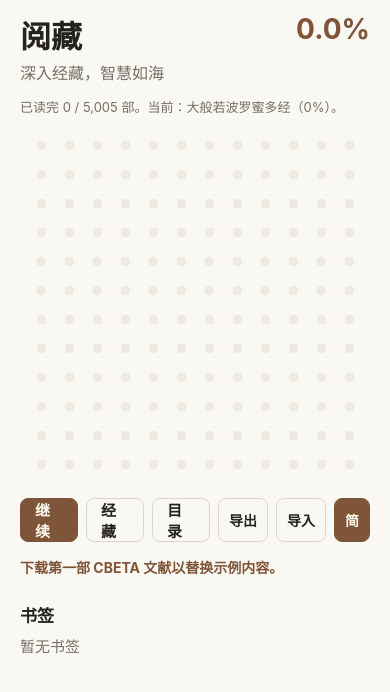
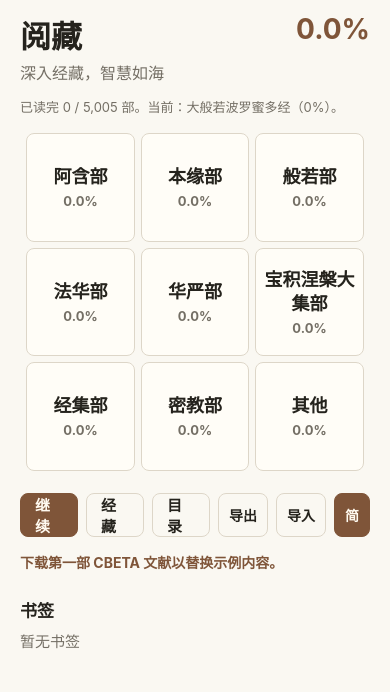
Before and after one commit to XipanXiao/sutrareader, a React Native app: screen / in a window 390 px wide. Shown: the top 692 px of the page. Built offline with nearby package versions, Linux system fonts and the light colour scheme; what expo-file-system, opencc-js would draw is missing.

Commit message:
Add hierarchical progress map

```diff
--- a/App.tsx
+++ b/App.tsx
@@ -40,7 +40,7 @@ import {
   SutraWork,
 } from "./src/types";
 
-type Screen = "home" | "library" | "outline" | "reader";
+type Screen = "home" | "category" | "library" | "outline" | "reader";
 type Theme = typeof lightTheme;
 type ChineseScript = "simplified" | "traditional";
 type ReaderTextItem = {
@@ -56,7 +56,16 @@ type GlobalProgressSegment = {
   order: number;
   startIndex: number;
   endIndex: number;
+  workIndices?: number[];
   label: string;
+  categoryId: string;
+  categoryLabel: string;
+};
+type GlobalProgressCategoryGroup = {
+  id: string;
+  categoryId: string;
+  label: string;
+  segments: GlobalProgressSegment[];
 };
 
 const makeId = () => `${Date.now()}-${Math.random().toString(16).slice(2)}`;
@@ -92,6 +101,8 @@ function SutraReaderApp() {
   const [loadingMessage, setLoadingMessage] = useState<string>();
   const [readerOpenKey, setReaderOpenKey] = useState(0);
   const [chineseScript, setChineseScript] = useState<ChineseScript>("simplified");
+  const [selectedCategory, setSelectedCategory] =
+    useState<GlobalProgressCategoryGroup>();
 
   const workRanges = readerState.readRanges.filter(
     (range) => range.workId === currentWork.id,
@@ -401,7 +412,26 @@ function SutraReaderApp() {
               ? openBookmark(latestBookmark)
               : openReaderAt(readerState.lastPosition ?? currentPosition)
           }
-          onOpenGlobalSegment={(segment) =>
+          onOpenCategory={(category) => {
+            setSelectedCategory(category);
+            setScreen("category");
+          }}
+          onOpenBookmark={openBookmark}
+          onDeleteBookmark={deleteBookmark}
+          onExportProgress={exportProgress}
+          onImportProgress={importProgress}
+          onToggleChineseScript={toggleChineseScript}
+          onLoadDefault={() => openCatalogItem(defaultCatalogItem)}
+        />
+      ) : null}
+      {screen === "category" && selectedCategory ? (
+        <CategoryProgressScreen
+          theme={theme}
+          category={selectedCategory}
+          globalProgress={globalProgress}
+          readerState={readerState}
+          onBack={() => setScreen("home")}
+          onOpenSegment={(segment) =>
             readerState.completionAnchor &&
             isWorkInGlobalSegment(readerState.completionAnchor.workId, segment)
               ? openBookmark(readerState.completionAnchor)
@@ -413,12 +443,6 @@ function SutraReaderApp() {
                   setLoadingMessage,
                 )
           }
-          onOpenBookmark={openBookmark}
-          onDeleteBookmark={deleteBookmark}
-          onExportProgress={exportProgress}
-          onImportProgress={importProgress}
-          onToggleChineseScript={toggleChineseScript}
-          onLoadDefault={() => openCatalogItem(defaultCatalogItem)}
         />
       ) : null}
       {screen === "library" ? (
@@ -502,7 +526,7 @@ function HomeScreen({
   onOpenLibrary,
   onOpenOutline,
   onContinue,
-  onOpenGlobalSegment,
+  onOpenCategory,
   onOpenBookmark,
   onDeleteBookmark,
   onExportProgress,
@@ -520,7 +544,7 @@ function HomeScreen({
   onOpenLibrary: () => void;
   onOpenOutline: () => void;
   onContinue: () => void;
-  onOpenGlobalSegment: (segment: GlobalProgressSegment) => void;
+  onOpenCategory: (category: GlobalProgressCategoryGroup) => void;
   onOpenBookmark: (bookmark: Bookmark) => void;
   onDeleteBookmark: (bookmark: Bookmark) => void;
   onExportProgress: () => void;
@@ -536,6 +560,7 @@ function HomeScreen({
   const visibleBookmarks = readerState.completionAnchor
     ? [readerState.completionAnchor, ...activeBookmarks]
     : activeBookmarks;
+  const progressGroups = groupGlobalProgressSegments(globalSegments);
 
   return (
     <ScrollView
@@ -561,17 +586,17 @@ function HomeScreen({
         {Math.round(currentWorkProgress * 100)}%）。
       </Text>
 
-      <View style={styles.mapGrid}>
-        {globalSegments.map((segment) => (
-          <ProgressDot
-            key={segment.id}
+      <View style={styles.mapGroups}>
+        {progressGroups.map((group) => (
+          <CategoryProgressCard
+            key={group.id}
             theme={theme}
-            fraction={globalSegmentFraction(segment, globalProgress.workFractions)}
+            category={group}
+            fraction={categoryProgressFraction(group, globalProgress.workFractions)}
             bookmarked={visibleBookmarks.some((bookmark) =>
-              isWorkInGlobalSegment(bookmark.workId, segment),
+              isWorkInCategory(bookmark.workId, group.categoryId),
             )}
-            label={segment.label}
-            onPress={() => onOpenGlobalSegment(segment)}
+            onPress={() => onOpenCategory(group)}
           />
         ))}
       </View>
@@ -640,6 +665,113 @@ function HomeScreen({
         </Text>
       ) : null}
     </ScrollView>
+  );
+}
+
+function CategoryProgressCard({
+  theme,
+  category,
+  fraction,
+  bookmarked,
+  onPress,
+}: {
+  theme: Theme;
+  category: GlobalProgressCategoryGroup;
+  fraction: number;
+  bookmarked: boolean;
+  onPress: () => void;
+}) {
+  const complete = fraction >= completedThreshold;
+  return (
+    <Pressable
+      accessibilityRole="button"
+      accessibilityLabel={`${category.label}，已读 ${Math.round(fraction * 100)}%`}
+      onPress={onPress}
+      style={[
+        styles.categoryCard,
+        {
+          backgroundColor: theme.input,
+          borderColor: bookmarked ? theme.accent : theme.border,
+        },
+      ]}
+    >
+      <View
+        style={[
+          styles.categoryCardFill,
+          {
+            backgroundColor: complete ? theme.complete : theme.partial,
+            width: `${Math.round(fraction * 100)}%`,
+          },
+        ]}
+      />
+      <Text style={[styles.categoryCardTitle, { color: theme.text }]} numberOfLines={2}>
+        {category.label}
+      </Text>
+      <Text style={[styles.categoryCardMeta, { color: theme.muted }]}>
+        {formatPercent(fraction)}
+      </Text>
+    </Pressable>
+  );
+}
+
+function CategoryProgressScreen({
+  theme,
+  category,
+  globalProgress,
+  readerState,
+  onBack,
+  onOpenSegment,
+}: {
+  theme: Theme;
+  category: GlobalProgressCategoryGroup;
+  globalProgress: ReturnType<typeof calculateGlobalProgress>;
+  readerState: ReaderState;
+  onBack: () => void;
+  onOpenSegment: (segment: GlobalProgressSegment) => void;
+}) {
+  const segments = useMemo(() => createCategoryDetailSegments(category), [category]);
+  const fraction = categoryProgressFraction(category, globalProgress.workFractions);
+  const visibleBookmarks = readerState.bookmarks.filter(
+    (bookmark) =>
+      !bookmark.isCompletionAnchor &&
+      (globalProgress.workFractions[bookmark.workId] ?? 0) < completedThreshold,
+  );
+
+  return (
+    <View style={styles.screen}>
+      <TopBar theme={theme} title={category.label} onBack={onBack} />
+      <Text style={[styles.categoryDetailMeta, { color: theme.muted }]}>
+        已读 {formatPercent(fraction)} · {categoryWorkIndices(category.categoryId).length} 部
+      </Text>
+      <View style={[styles.categoryDetailBar, { backgroundColor: theme.dot }]}>
+        <View
+          style={[
+            styles.categoryDetailBarFill,
+            {
+              backgroundColor: fraction >= completedThreshold ? theme.complete : theme.accent,
+              width: `${Math.round(fraction * 100)}%`,
+            },
+          ]}
+        />
+      </View>
+      <ScrollView
+        contentContainerStyle={styles.categoryDotMap}
+        showsVerticalScrollIndicator={false}
+      >
+        {segments.map((segment) => (
+          <ProgressDot
+            key={segment.id}
+            theme={theme}
+            fraction={globalSegmentFraction(segment, globalProgress.workFractions)}
+            bookmarked={visibleBookmarks.some((bookmark) =>
+              isWorkInGlobalSegment(bookmark.workId, segment),
+            )}
+            label={segment.label}
+            onPress={() => onOpenSegment(segment)}
+          />
+        ))}
+      </ScrollView>
+    </View>
   );
 }
 
@@ -1693,6 +1825,10 @@ function createGlobalProgressSegments(segmentCount: number): GlobalProgressSegme
     const endIndex = Math.floor((cbetaCatalog.length * (index + 1)) / segmentCount);
     const first = cbetaCatalog[startIndex];
     const last = cbetaCatalog[Math.max(startIndex, endIndex - 1)];
+    const categoryItem =
+      cbetaCatalog[Math.floor((startIndex + Math.max(startIndex, endIndex - 1)) / 2)] ??
+      first;
+    const category = categoryForCatalogItem(categoryItem);
 
     return {
       id: `global-${index}`,
@@ -1702,8 +1838,136 @@ function createGlobalProgressSegments(segmentCount: number): GlobalProgressSegme
       label: `${first?.canonTitle ?? "CBETA"} ${first?.sourceId ?? ""} - ${
         last?.sourceId ?? ""
       }`,
+      categoryId: category.id,
+      categoryLabel: category.label,
     };
   });
+}
+
+function groupGlobalProgressSegments(
+  segments: GlobalProgressSegment[],
+): GlobalProgressCategoryGroup[] {
+  const groupsByCategory = new Map<string, GlobalProgressCategoryGroup>();
+
+  for (const segment of segments) {
+    const current = groupsByCategory.get(segment.categoryId);
+    if (current) {
+      current.segments.push(segment);
+    } else {
+      groupsByCategory.set(segment.categoryId, {
+        id: segment.categoryId,
+        categoryId: segment.categoryId,
+        label: segment.categoryLabel,
+        segments: [segment],
+      });
+    }
+  }
+
+  return [...groupsByCategory.values()].sort(
+    (left, right) =>
+      categoryDisplayOrder(left.categoryId) - categoryDisplayOrder(right.categoryId),
+  );
+}
+
+const categoryOrder = [
+  "T-阿含部",
+  "T-本缘部",
+  "T-般若部",
+  "T-法华部",
+  "T-华严部",
+  "T-宝积涅槃大集部",
+  "T-经集部",
+  "T-密教部",
+  "other",
+];
+
+function categoryDisplayOrder(categoryId: string) {
+  const index = categoryOrder.indexOf(categoryId);
+  return index >= 0 ? index : categoryOrder.length;
+}
+
+function categoryWorkIndices(categoryId: string) {
+  return cbetaCatalog
+    .map((item, index) => ({ item, index }))
+    .filter(({ item }) => categoryForCatalogItem(item).id === categoryId)
+    .map(({ index }) => index);
+}
+
+function isWorkInCategory(workId: string, categoryId: string) {
+  const index = catalogIndexById.get(workId);
+  return index !== undefined && categoryForCatalogItem(cbetaCatalog[index]).id === categoryId;
+}
+
+function categoryProgressFraction(
+  category: GlobalProgressCategoryGroup,
+  workFractions: Record<string, number>,
+) {
+  const indices = categoryWorkIndices(category.categoryId);
+  if (indices.length === 0) {
+    return 0;
+  }
+
+  const total = indices.reduce(
+    (sum, index) => sum + (workFractions[cbetaCatalog[index]?.id ?? ""] ?? 0),
+    0,
+  );
+  return total / indices.length;
+}
+
+function createCategoryDetailSegments(category: GlobalProgressCategoryGroup) {
+  const workIndices = categoryWorkIndices(category.categoryId);
+  const segmentCount = Math.min(workIndices.length, 96);
+  if (segmentCount === 0) {
+    return [];
+  }
+
+  return Array.from({ length: segmentCount }, (_, index) => {
+    const start = Math.floor((workIndices.length * index) / segmentCount);
+    const end = Math.max(start + 1, Math.floor((workIndices.length * (index + 1)) / segmentCount));
+    const segmentIndices = workIndices.slice(start, end);
+    const first = cbetaCatalog[segmentIndices[0]];
+    const last = cbetaCatalog[segmentIndices[segmentIndices.length - 1]];
+
+    return {
+      id: `${category.id}-detail-${index}`,
+      order: index,
+      startIndex: segmentIndices[0],
+      endIndex: (segmentIndices[segmentIndices.length - 1] ?? segmentIndices[0]) + 1,
+      workIndices: segmentIndices,
+      label: `${category.label} ${first?.sourceId ?? ""} - ${last?.sourceId ?? ""}`,
+      categoryId: category.categoryId,
+      categoryLabel: category.label,
+    };
+  });
+}
+
+const taishoCategoryRanges = [
+  [1, 151, "阿含部"],
+  [152, 219, "本缘部"],
+  [220, 261, "般若部"],
+  [262, 277, "法华部"],
+  [278, 309, "华严部"],
+  [310, 424, "宝积涅槃大集部"],
+  [425, 847, "经集部"],
+  [848, 1420, "密教部"],
+] as const;
+
+function categoryForCatalogItem(item?: CbetaCatalogItem) {
+  if (!item) {
+    return { id: "unknown", label: "CBETA" };
+  }
+
+  if (item.canon === "T") {
+    const number = Number.parseInt(item.number, 10);
+    const range = taishoCategoryRanges.find(
+      ([start, end]) => number >= start && number <= end,
+    );
+    if (range) {
+      return { id: `T-${range[2]}`, label: range[2] };
+    }
+  }
+
+  return { id: "other", label: "其他" };
 }
 
 function calculateGlobalProgress(readRanges: ReaderState["readRanges"]) {
@@ -1816,7 +2080,7 @@ function globalSegmentFraction(
   segment: GlobalProgressSegment,
   workFractions: Record<string, number>,
 ) {
-  const items = cbetaCatalog.slice(segment.startIndex, segment.endIndex);
+  const items = catalogItemsForSegment(segment);
   if (items.length === 0) {
     return 0;
   }
@@ -1827,7 +2091,22 @@ function globalSegmentFraction(
 
 function isWorkInGlobalSegment(workId: string, segment: GlobalProgressSegment) {
   const index = catalogIndexById.get(workId);
-  return index !== undefined && index >= segment.startIndex && index < segment.endIndex;
+  return (
+    index !== undefined &&
+    (segment.workIndices
+      ? segment.workIndices.includes(index)
+      : index >= segment.startIndex && index < segment.endIndex)
+  );
+}
+
+function catalogItemsForSegment(segment: GlobalProgressSegment) {
+  if (segment.workIndices) {
+    return segment.workIndices
+      .map((index) => cbetaCatalog[index])
+      .filter((item): item is CbetaCatalogItem => Boolean(item));
+  }
+
+  return cbetaCatalog.slice(segment.startIndex, segment.endIndex);
 }
 
 function catalogIndexForWork(work: SutraWork) {
@@ -1922,7 +2201,7 @@ function openGlobalSegment(
   ) => void,
   setLoadingMessage?: (message: string | undefined) => void,
 ) {
-  const items = cbetaCatalog.slice(segment.startIndex, segment.endIndex);
+  const items = catalogItemsForSegment(segment);
   const target =
     items.find((item) => (workFractions[item.id] ?? 0) < 0.999) ?? items[0];
 
@@ -2297,13 +2576,72 @@ const styles = StyleSheet.create({
     fontSize: 28,
     fontWeight: "700",
   },
-  mapGrid: {
+  mapGroups: {
+    alignItems: "flex-start",
+    alignSelf: "center",
+    flexDirection: "row",
+    flexWrap: "wrap",
+    gap: 6,
+    justifyContent: "center",
+    maxWidth: 350,
+    width: "100%",
+  },
+  categoryCard: {
+    alignItems: "center",
+    alignSelf: "flex-start",
+    aspectRatio: 1,
+    borderRadius: 8,
+    borderWidth: 1,
+    flexBasis: "31%",
+    justifyContent: "center",
+    overflow: "hidden",
+    paddingHorizontal: 8,
+    position: "relative",
+  },
+  categoryCardFill: {
+    bottom: 0,
+    left: 0,
+    opacity: 0.18,
+    position: "absolute",
+    top: 0,
+  },
+  categoryCardTitle: {
+    fontSize: 18,
+    fontWeight: "700",
+    letterSpacing: 0,
+    lineHeight: 24,
+    textAlign: "center",
+  },
+  categoryCardMeta: {
+    fontSize: 13,
+    fontWeight: "700",
+    marginTop: 4,
+  },
+  categoryDetailMeta: {
+    fontSize: 14,
+    lineHeight: 20,
+    marginBottom: 8,
+    textAlign: "center",
+  },
+  categoryDetailBar: {
+    alignSelf: "center",
+    borderRadius: 5,
+    height: 10,
+    marginBottom: 14,
+    maxWidth: 260,
+    overflow: "hidden",
+    width: "72%",
+  },
+  categoryDetailBarFill: {
+    borderRadius: 5,
+    height: 10,
+  },
+  categoryDotMap: {
     alignContent: "center",
     flexDirection: "row",
     flexWrap: "wrap",
     justifyContent: "center",
-    marginHorizontal: "auto",
-    maxWidth: 336,
+    paddingBottom: 26,
     rowGap: 5,
   },
   dotHit: {
```
